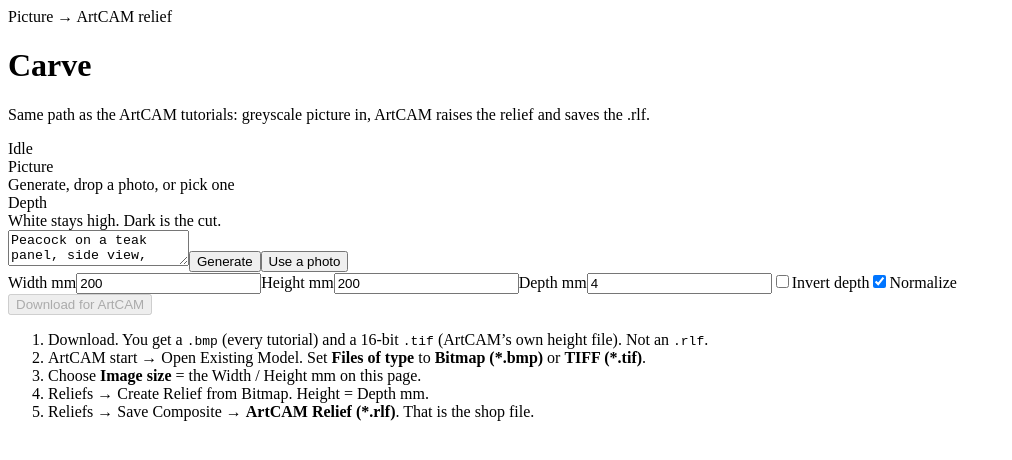
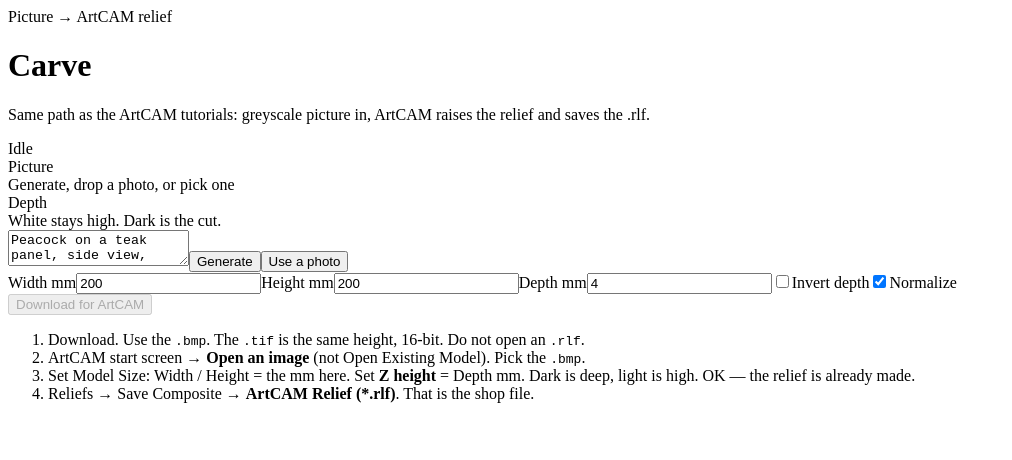
Before and after one commit to abuzar310/ai-carve, a React (Vite) app: page / in a window 1280 px wide. Shown: the top 460 px of the page, without its empty margins (0-1012 px from the left). Built offline with nearby package versions, Linux system fonts and the light colour scheme; the HTML template or start-up script is replaced by a standard one.

Commit message:
Match ArtCAM Open an image, not Open Existing Model.
Tutorials set width and Z in that one dialog, then Save Composite as .rlf.

```diff
--- a/src/App.tsx
+++ b/src/App.tsx
@@ -144,7 +144,7 @@ export default function App() {
       download(bmp, reliefBmp(h, c, r, board.widthMm, board.heightMm), "image/bmp");
       download(tif, reliefTif(h, c, r, board.widthMm, board.heightMm), "image/tiff");
       setNote(
-        `${bmp} + ${tif} ready. Open the picture in ArtCAM, raise the relief, then Reliefs → Save Composite as .rlf.`,
+        `${bmp} ready. ArtCAM start → Open an image → that .bmp. Width ${board.widthMm} mm, Z ${board.depthMm} mm. Then Reliefs → Save Composite as .rlf.`,
       );
     } catch (e) {
       setErr(e instanceof Error ? e.message : "Relief failed");
@@ -268,18 +268,15 @@ export default function App() {
         </p>
         <ol className="steps">
           <li>
-            Download. You get a <code>.bmp</code> (every tutorial) and a 16-bit <code>.tif</code> (ArtCAM’s own height
-            file). Not an <code>.rlf</code>.
+            Download. Use the <code>.bmp</code>. The <code>.tif</code> is the same height, 16-bit. Do not open an{" "}
+            <code>.rlf</code>.
           </li>
           <li>
-            ArtCAM start → Open Existing Model. Set <b>Files of type</b> to <b>Bitmap (*.bmp)</b> or{" "}
-            <b>TIFF (*.tif)</b>.
+            ArtCAM start screen → <b>Open an image</b> (not Open Existing Model). Pick the <code>.bmp</code>.
           </li>
           <li>
-            Choose <b>Image size</b> = the Width / Height mm on this page.
-          </li>
-          <li>
-            Reliefs → Create Relief from Bitmap. Height = Depth mm.
+            Set Model Size: Width / Height = the mm here. Set <b>Z height</b> = Depth mm. Dark is deep, light is high.
+            OK — the relief is already made.
           </li>
           <li>
             Reliefs → Save Composite → <b>ArtCAM Relief (*.rlf)</b>. That is the shop file.
```
Also changed, not shown: 1 other file (tests, documents, lock files or other folders).
